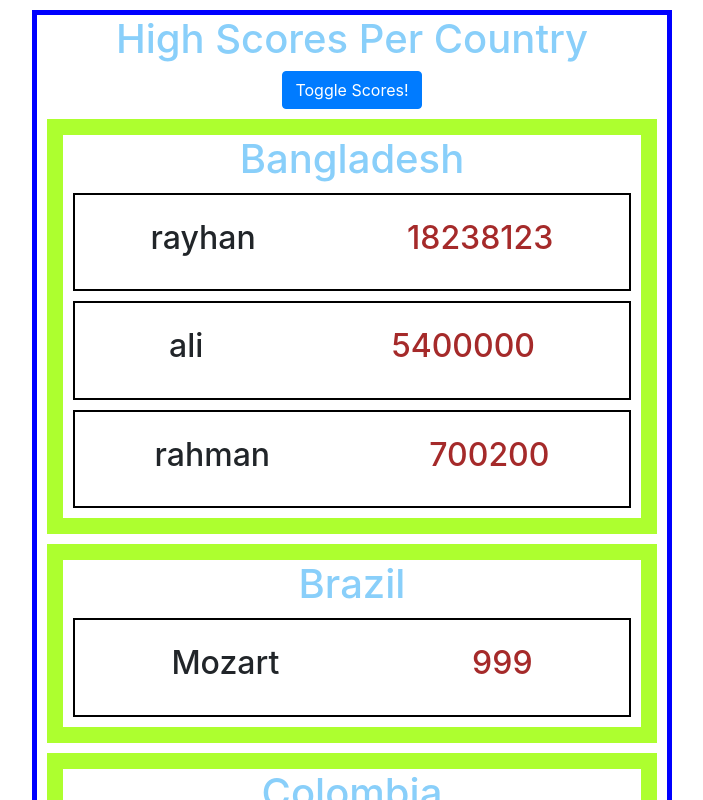
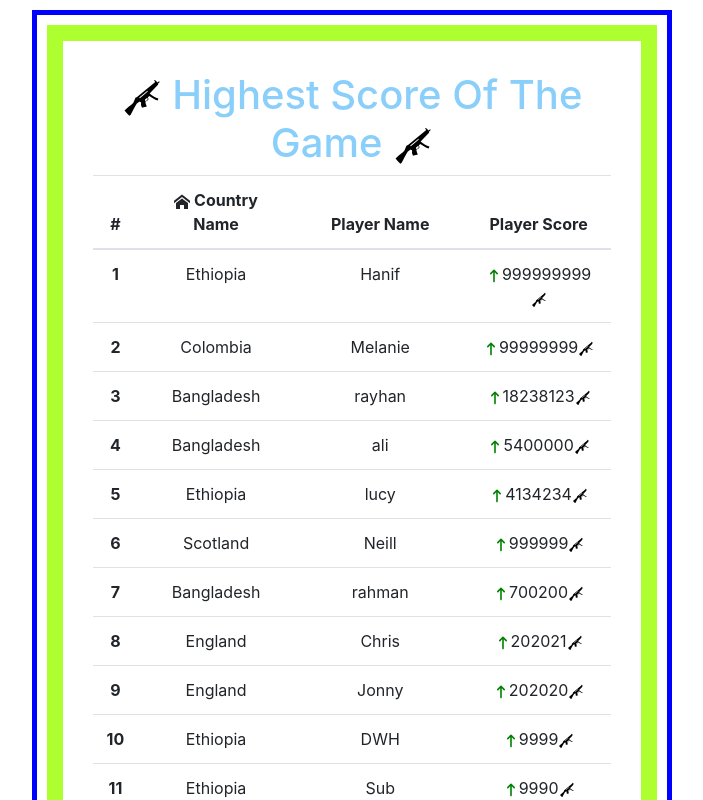
Before and after one commit to yunusfirat/cyf-high-score-tables, a React (Create React App) app: page / in a window 1280 px wide. Shown: the top 800 px of the page, without its empty margins (288-991 px from the left). Built offline with nearby package versions, Linux system fonts and the light colour scheme.

Commit message:
Added some icon library and icons

```diff
--- a/package.json
+++ b/package.json
@@ -6,6 +6,7 @@
     "@codeyourfuture/eslint-config-standard": "^2.0.3",
     "react": "^17.0.2",
     "react-dom": "^17.0.2",
+    "react-icons": "^4.2.0",
     "react-scripts": "4.0.3",
     "stop-runaway-react-effects": "^2.0.0",
     "web-vitals": "^1.1.1"
--- a/src/App.js
+++ b/src/App.js
@@ -5,9 +5,9 @@ import WorldWideTable from "./WorldWideTable";
 function App() {
 	return (
 		<div className="App">
+			<WorldWideTable />
 			<h1>High Scores Per Country</h1>
 			<HighScoreTable />
-			<WorldWideTable />
 		</div>
 	);
 }
--- a/src/WorldWideTable.js
+++ b/src/WorldWideTable.js
@@ -1,7 +1,9 @@
 /* eslint-disable indent */
 import React from "react";
 import allCountryScores from "./scores";
-
+import { GiMp5 } from "react-icons/gi";
+import { ImHome } from "react-icons/im";
+import { HiArrowNarrowDown, HiArrowNarrowUp } from "react-icons/hi";
 const WorldWideTable = () => {
     let array = [];
     allCountryScores.map(({ name, scores }) => {
@@ -21,12 +23,12 @@ const WorldWideTable = () => {
     });
     return (
         <div className="worldwidetable">
-            <h1>Highest Score Of The Game</h1>
+            <h1><GiMp5  style={{ color:"black" }} />  Highest Score Of The Game <GiMp5 style={{ color:"black" }} /> </h1>
             <table className="table">
                 <thead>
                     <tr>
                         <th scope="col">#</th>
-                        <th scope="col">Country Name</th>
+                        <th scope="col"><ImHome />   Country Name</th>
                         <th scope="col">Player Name</th>
                         <th scope="col">Player Score</th>
                     </tr>
@@ -38,7 +40,8 @@ const WorldWideTable = () => {
                                 <th scope="row">{index + 1}</th>
                                 <td>{countryName}</td>
                                 <td>{playerName}</td>
-                                <td>{playerScore}</td>
+                                <td>{playerScore < 0 ? <HiArrowNarrowDown style={{ color:"red" }} /> : <HiArrowNarrowUp style={{ color:"green" }} /> }
+                                {playerScore}<GiMp5  style={{ color:"black" }} /> </td>
                             </tr>
                         );
                     })};
```
Also changed, not shown: 1 other file (tests, documents, lock files or other folders).
